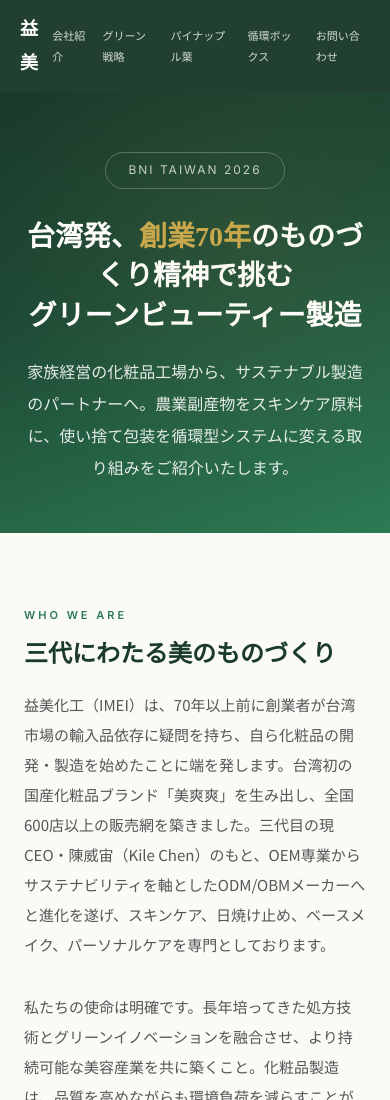
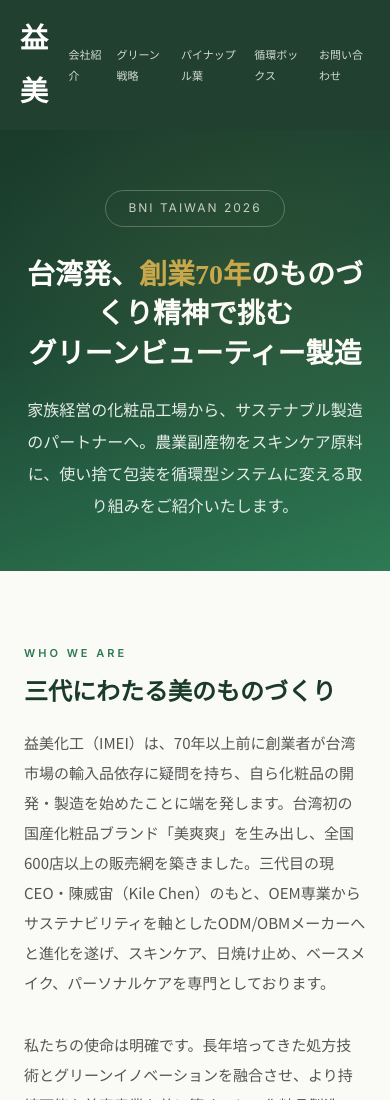
Before and after one commit to kilechen/imei-green-beauty, a plain HTML site: page IMEI_GreenSustainability_JP_v1.html in a window 390 px wide. Shown: the top 1100 px of the page. Drawn offline with Linux system fonts and the light colour scheme.

Commit message:
Add files via upload

```diff
--- a/IMEI_GreenSustainability_JP_v1.html
+++ b/IMEI_GreenSustainability_JP_v1.html
@@ -35,7 +35,7 @@
   }
   nav .logo {
     color: var(--white); font-family: 'Inter', sans-serif;
-    font-weight: 700; font-size: 18px; letter-spacing: 1px;
+    font-weight: 700; font-size: 42px; letter-spacing: 2px;
   }
   nav .logo span { color: var(--gold); }
   nav .nav-links { display: flex; gap: 24px; }
@@ -223,6 +223,7 @@
   /* ── RESPONSIVE ── */
   @media (max-width: 768px) {
     nav { padding: 12px 20px; }
+    nav .logo { font-size: 28px; }
     nav .nav-links { gap: 14px; }
     nav .nav-links a { font-size: 11px; }
     .hero { padding: 60px 24px 50px; }
```
